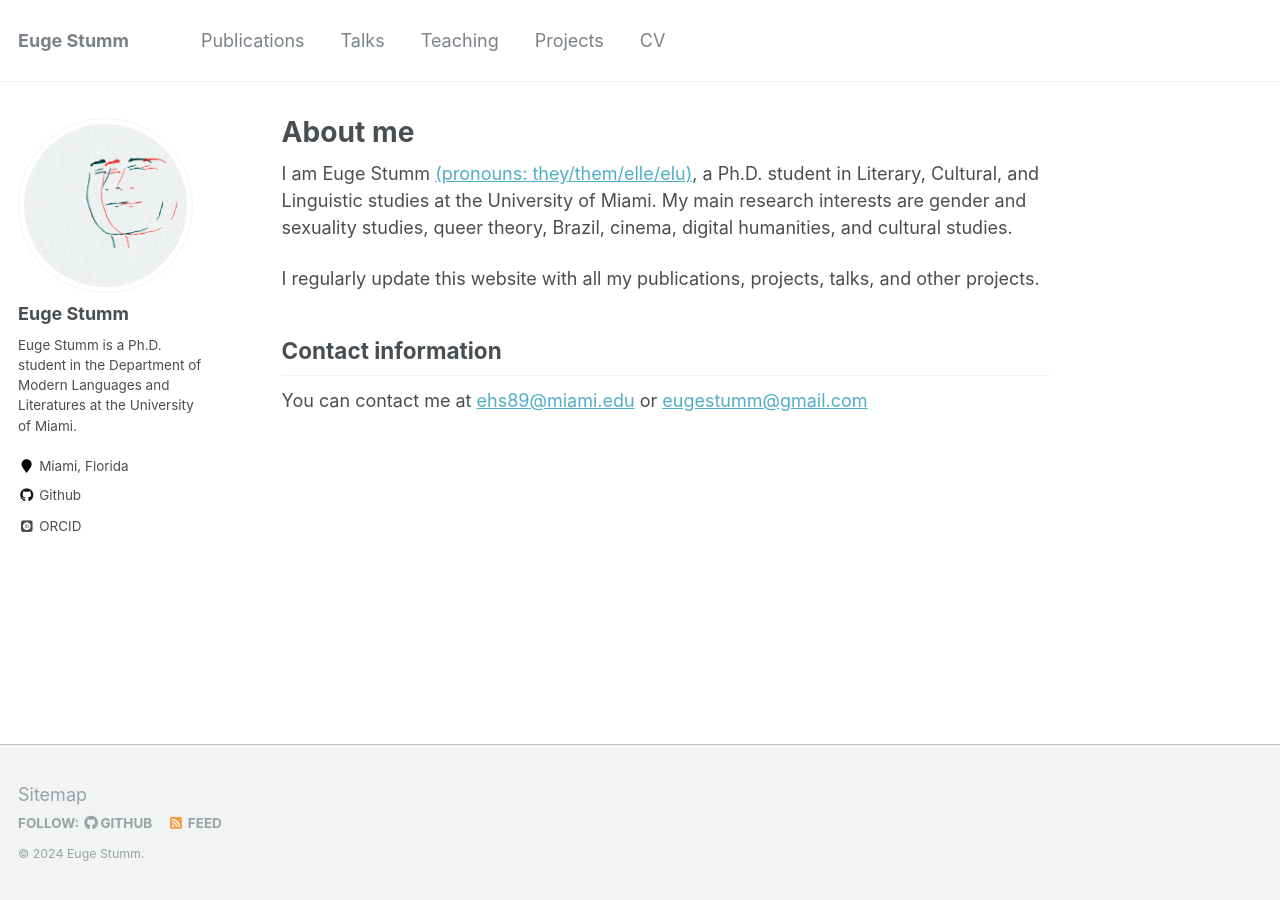
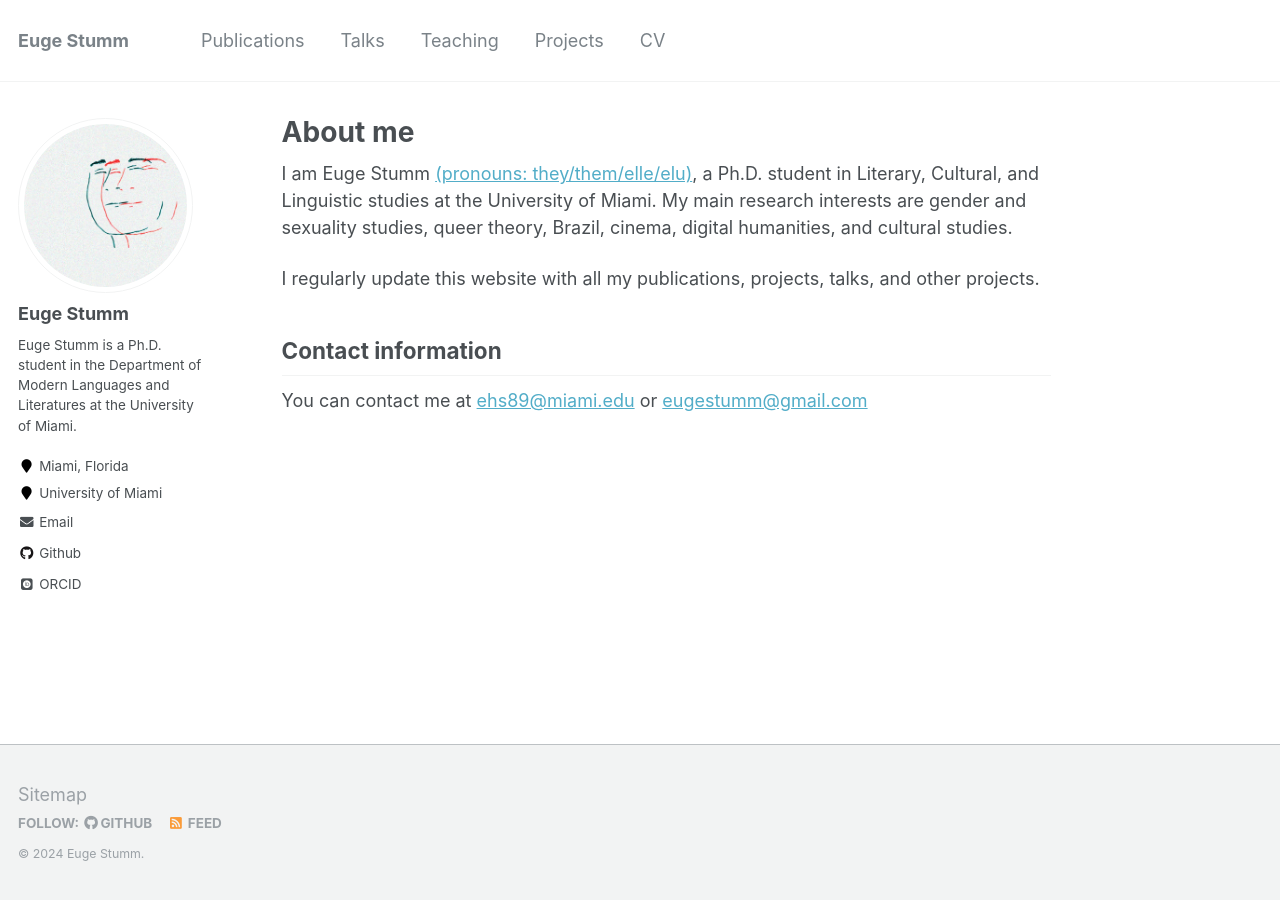
Before and after one commit to eugestumm/eugestumm.github.io, a Jekyll site: the page built from _pages/about.md, in a window 1280 px wide. Built offline with Jekyll 4.4.1, drawn with Linux system fonts in a browser that asks for light colours; some web fonts are replaced.

Commit message:
Update _config.yml
desativei analytics no config.yml e deixei no default.html

```diff
--- a/_config.yml
+++ b/_config.yml
@@ -75,7 +75,7 @@
 analytics:
   provider               :  "google-universal" # false (default), "google", "google-universal", "custom"
   google:
-    tracking_id          : G-S5Q3R3BR7Q
+    tracking_id          : #G-S5Q3R3BR7Q
 
 
 # Site Author
@@ -84,10 +84,10 @@
   avatar           : "profile_photo.png"
   bio              : "Euge Stumm is a Ph.D. student in the Department of Modern Languages and Literatures at the University of Miami."
   location         : "Miami, Florida"
-  employer         :
+  employer         : University of Miami
   pubmed           :
   googlescholar    : #"http://yourfullgooglescholarurl.com"
-  email            :
+  email            : ehs89@miami.edu
   researchgate     :  # example: "https://www.researchgate.net/profile/yourprofile"
   uri              :
   bitbucket        :
```
